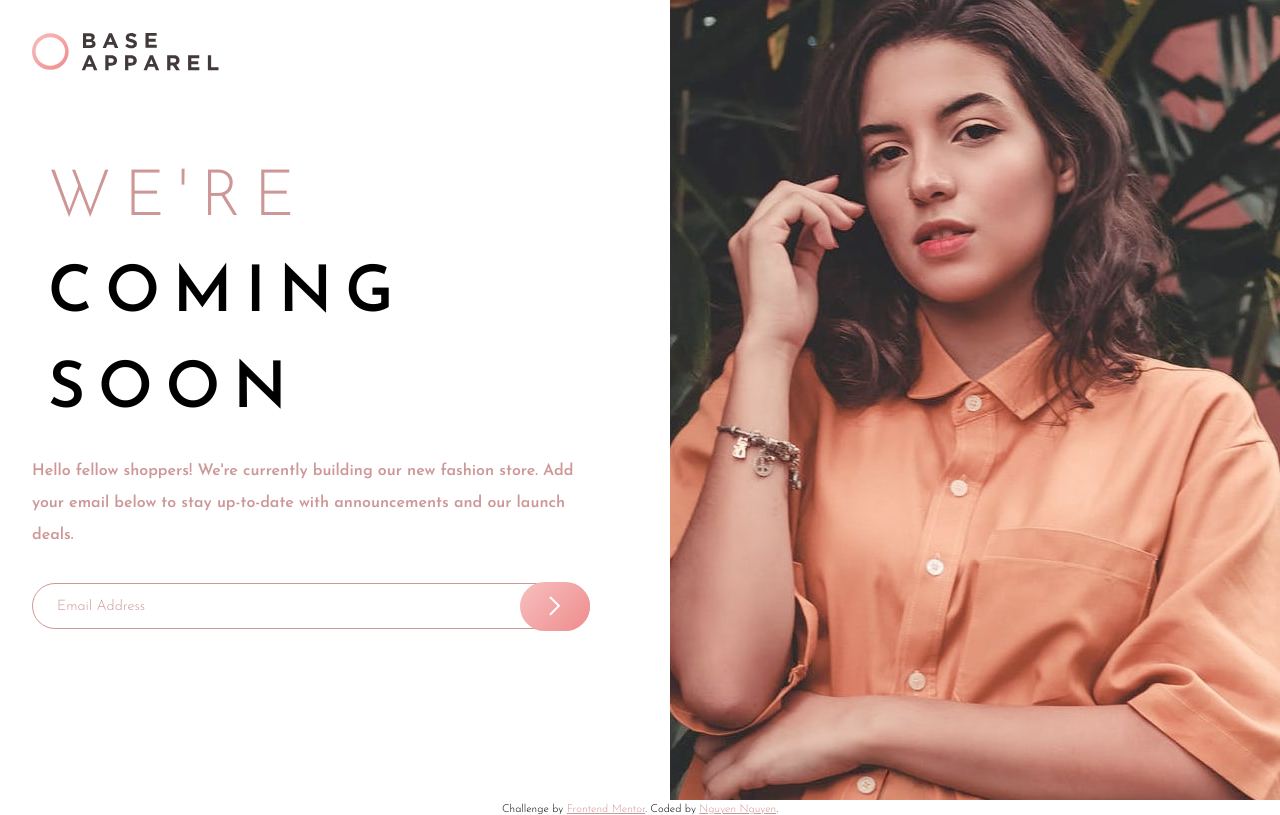
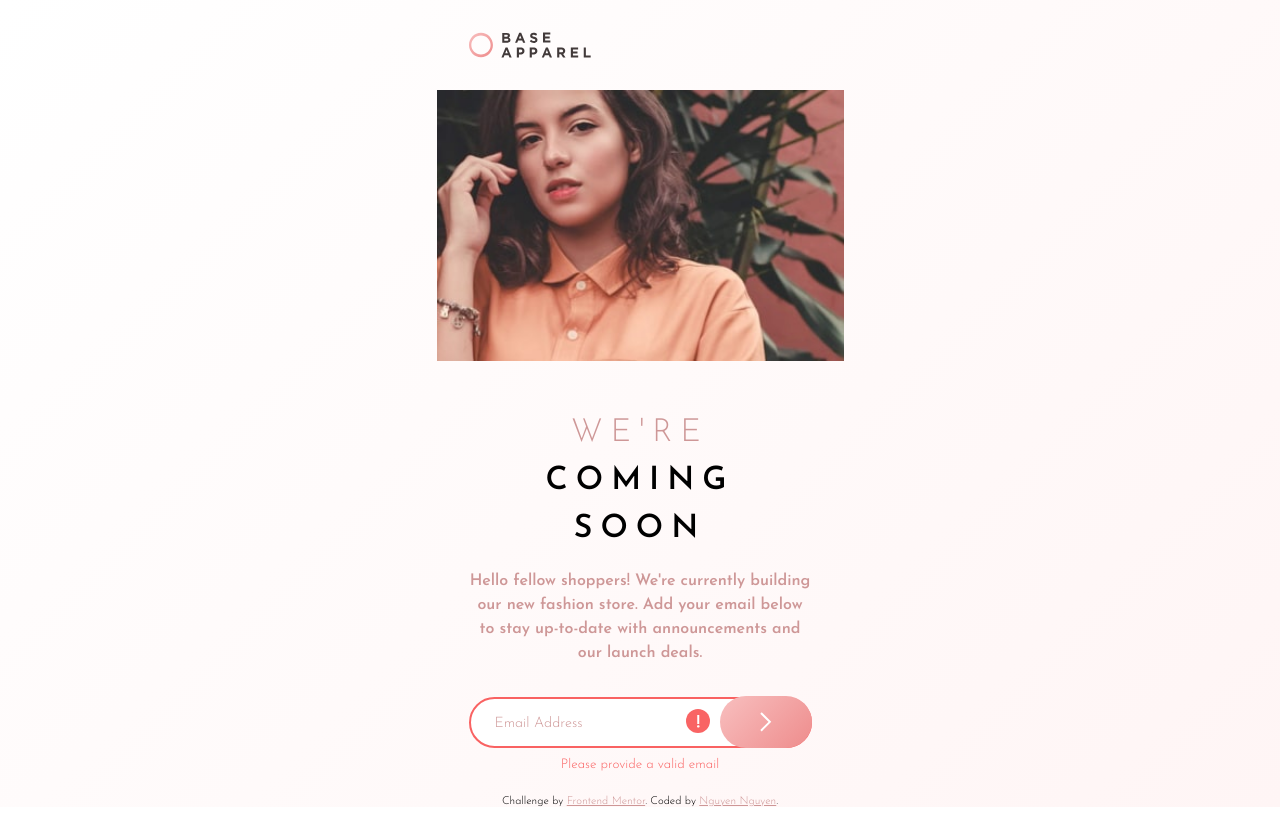
Before and after one commit to jesuisbienbien/Base-apparel-coming-soon-page, a plain HTML site: page index.html in a window 1280 px wide. Drawn offline with Linux system fonts and the light colour scheme.

Commit message:
updated styles of input, button, and error message and layout using grid instead of flex

```diff
--- a/index.html
+++ b/index.html
@@ -29,27 +29,36 @@
         <img
           class="hero-img-mobile"
           src="images/hero-mobile.jpg"
-          alt="a photo of a woman"
+          alt="a woman"
         />
 
         <div class="main-content">
-          <h1><span>We're</span> coming soon</h1>
+          <h1>
+            <span class="thin-header">We're</span> coming <span>soon</span>
+          </h1>
           <p>
             Hello fellow shoppers! We're currently building our new fashion
             store. Add your email below to stay up-to-date with announcements
             and our launch deals.
           </p>
           <form action="/" class="email-input-wrapper">
-            <input type="email" name="email" placeholder="Email Address" />
-            <button>
+            <input
+              type="email"
+              name="email"
+              placeholder="Email Address"
+              class="error-outline"
+            />
+            <button id="submit-button">
               <img src="images/icon-arrow.svg" alt="" />
             </button>
-            <small>Please provide a valid email</small>
+            <small id="'error" class="error"
+              >Please provide a valid email</small
+            >
           </form>
         </div>
       </div>
       <div class="hero-img-desktop">
-        <img src="images/hero-desktop.jpg" alt="a photo of a woman" />
+        <img src="images/hero-desktop.jpg" alt="a woman" />
       </div>
     </main>
 
@@ -61,5 +70,6 @@
         >. Coded by <a href="#">Nguyen Nguyen</a>.
       </p>
     </footer>
+    <script src="index.js"></script>
   </body>
 </html>
--- a/style.scss
+++ b/style.scss
@@ -9,21 +9,6 @@
   // Neutral
 
   --dark-grayish-red: hsl(0, 6%, 24%);
-
-  // Gradients
-
-  --first-linear-color: linear-gradient(
-    135deg,
-    hsl(0, 0%, 100%),
-    hsl(0, 100%, 98%)
-  );
-  --second-linear-color: linear-gradient(
-    135deg,
-    hsl(0, 80%, 86%),
-    hsl(0, 74%, 74%)
-  );
-  // - Linear, 135deg, from hsl(0, 0%, 100%), to hsl(0, 100%, 98%)
-  // - Linear, 135deg, from hsl(0, 80%, 86%), to hsl(0, 74%, 74%)
 }
 
 * {
@@ -35,16 +20,23 @@
 body {
   font-family: "Josefin Sans", sans-serif;
   font-size: 1rem;
-  background-color: var(--first-linear-color);
+  // background: linear-gradient(135deg, hsl(0, 0%, 100%), hsl(0, 100%, 98%));
+  background-image: linear-gradient(
+    135deg,
+    rgb(255, 255, 255),
+    rgb(255, 245, 245)
+  );
   display: flex;
   flex-direction: column;
   justify-content: center;
   align-items: center;
   width: 100vw;
+  height: fit-content;
 }
 main {
   max-width: 407px;
-  width: fit-content;
+  width: 100%;
+  height: 100%;
 }
 
 .container {
@@ -52,6 +44,7 @@ main {
   height: 100%;
   display: flex;
   flex-direction: column;
+
   .logo-img {
     width: 30%;
     padding: 2rem 0;
@@ -71,16 +64,19 @@ main {
     line-height: 1.5;
     padding: 0 1rem;
     margin-top: 1rem;
-    span {
+    .thin-header {
       font-weight: 300;
       color: var(--desaturated-red);
+    }
+    span {
+      display: block;
     }
   }
 
   p {
     color: var(--desaturated-red);
+    line-height: 1.5;
     font-weight: 600;
-    line-height: 1.5;
     margin: 1rem 0;
   }
 
@@ -89,12 +85,9 @@ main {
 
     input {
       width: 100%;
-      background-image: url(images/icon-arrow.svg);
-      background-repeat: no-repeat;
-      background-position: right 20px bottom 13px;
-      border: solid 1px var(--desaturated-red);
+      // border: solid 1px var(--desaturated-red);
       border-radius: 5rem;
-      padding: 0.9rem 1.5rem;
+      padding: 1rem 1.5rem;
       margin-top: 1rem;
     }
     input::placeholder {
@@ -109,15 +102,37 @@ main {
       background: linear-gradient(135deg, hsl(0, 80%, 86%), hsl(0, 74%, 74%));
       border: none;
       border-radius: 5rem;
-      padding: 0.9rem 1.8rem;
+      padding: 1rem 2.5rem;
       display: flex;
       justify-content: center;
       align-items: center;
+      cursor: pointer;
+      &:hover {
+        box-shadow: rgba(0, 0, 0, 0.35) 0px 5px 15px;
+        background: linear-gradient(
+          135deg,
+          rgb(255, 230, 230),
+          rgb(250, 196, 196)
+        );
+        transition: all 0.3s ease;
+      }
     }
-    small {
-      display: none;
+    .error {
+      // display: none;
+      color: var(--soft-red);
+      position: relative;
+      top: 0.5rem;
+      left: 0;
     }
   }
+}
+
+.error-outline {
+  outline: none;
+  background-image: url(images/icon-error.svg);
+  background-repeat: no-repeat;
+  background-position: top 10px right 100px;
+  border: solid 2px var(--soft-red);
 }
 
 .hero-img-desktop {
@@ -132,27 +147,39 @@ main {
   color: var(--desaturated-red);
 }
 
-@media screen and (min-width: 1080px) {
+@media screen and (min-width: 1440px) {
+  body {
+    background: url(images/bg-pattern-desktop.svg),
+      linear-gradient(135deg, rgb(255, 255, 255), rgb(255, 245, 245));
+  }
   .hero-img-mobile {
     display: none;
   }
   .hero-img-desktop {
     display: block;
+
+    img {
+      width: 100%;
+    }
   }
   main {
     max-width: 100%;
-    display: flex;
-    flex-direction: row;
-    gap: 3rem;
+    display: grid;
+    grid-template-columns: 1fr 37%;
   }
   .container {
+    padding: 3.75rem 13.5rem 0 10rem;
   }
   .main-content {
     text-align: left;
+    width: 80%;
 
     h1 {
       font-size: 4rem;
       letter-spacing: 0.8rem;
+      line-height: 1.1;
+      padding: 0;
+      margin-top: 3rem;
     }
     p {
       line-height: 2;
```
Also changed, not shown: index.js (added), style.css, 3 other files.
